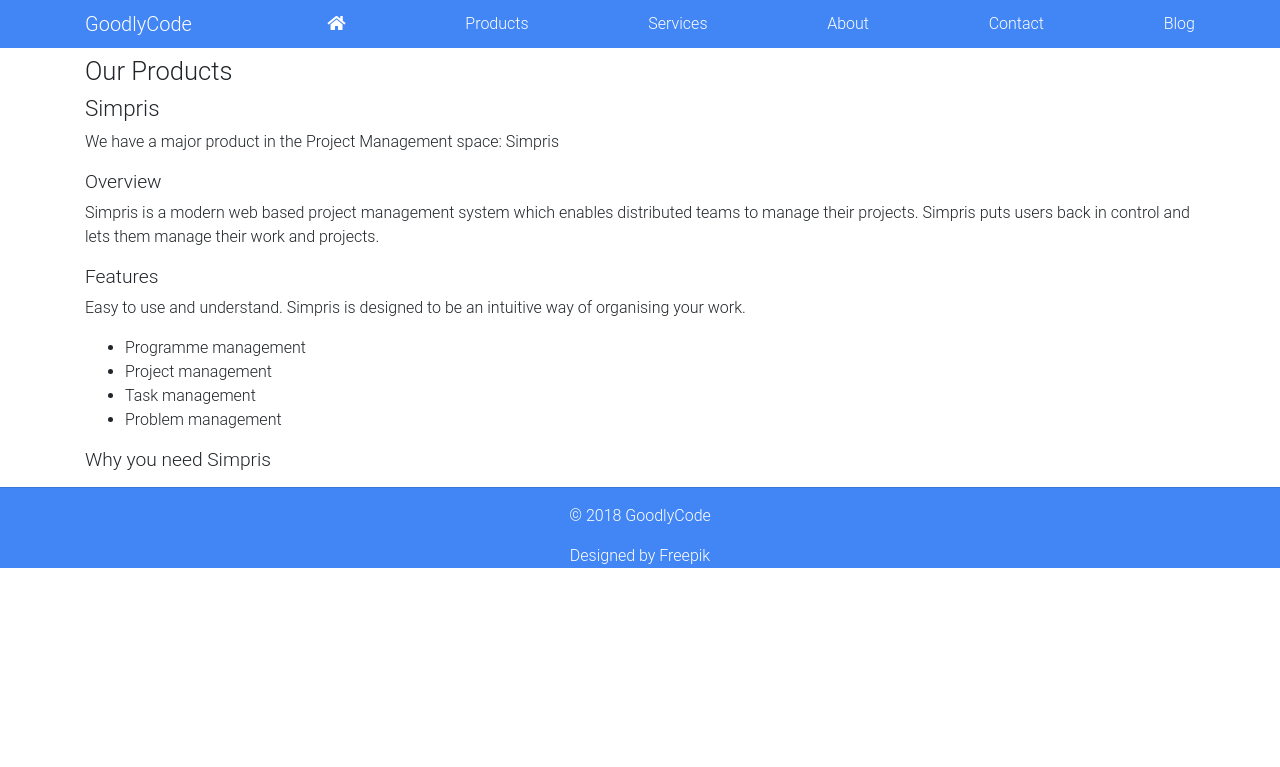
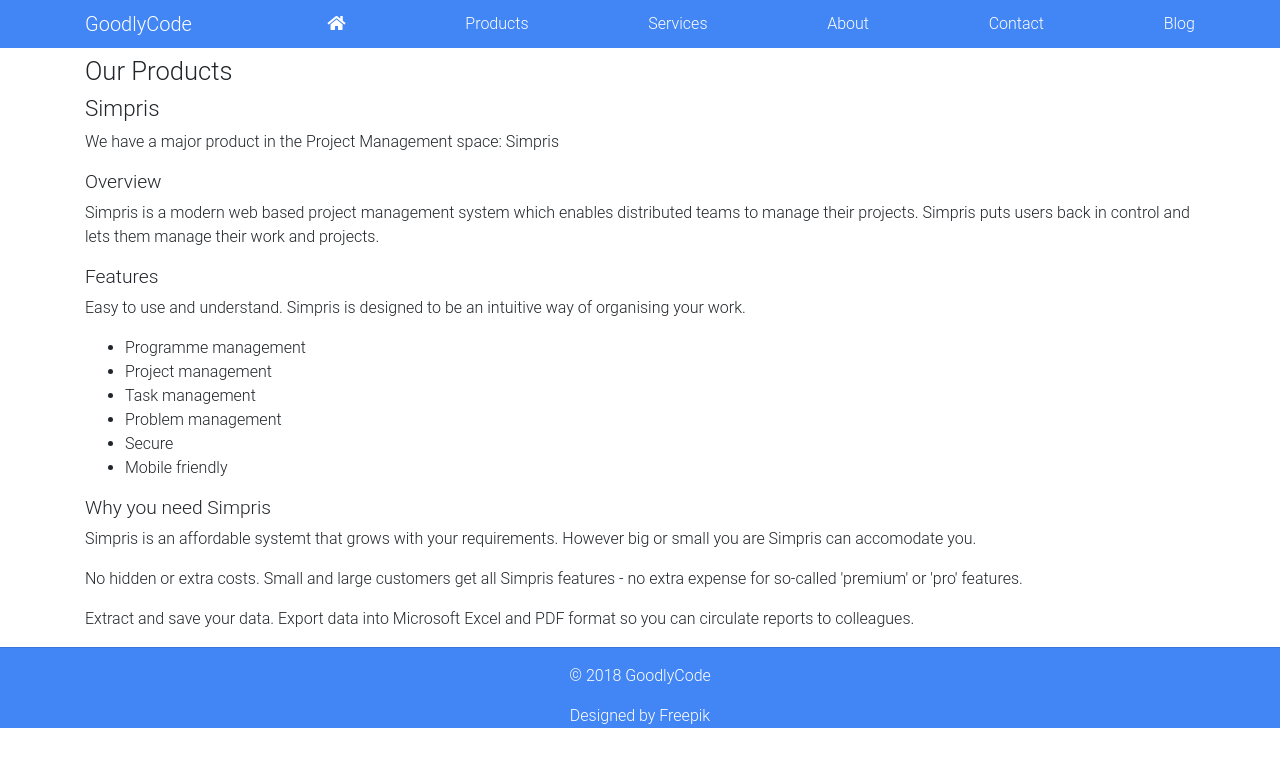
Before and after one commit to Grafrajohn/goodlycode.github.io, a Jekyll site: the page built from products.html, in a window 1280 px wide. Shown: the top 767 px of the page. Built offline with Jekyll 4.4.1, drawn with Linux system fonts in a browser that asks for light colours; nearby versions of some CDN libraries.

Commit message:
Update products.html

```diff
--- a/products.html
+++ b/products.html
@@ -14,5 +14,10 @@
   <li>Project management</li>
   <li>Task management</li>
   <li>Problem management</li>
+  <li>Secure</li>
+  <li>Mobile friendly</li>
 </ul>
 <h3>Why you need Simpris</h3>
+<p>Simpris is an affordable systemt that grows with your requirements. However big or small you are Simpris can accomodate you.</p>
+<p>No hidden or extra costs. Small and large customers get all Simpris features - no extra expense for so-called 'premium' or 'pro' features.</p>
+<p>Extract and save your data. Export data into Microsoft Excel and PDF format so you can circulate reports to colleagues.</p>
```
